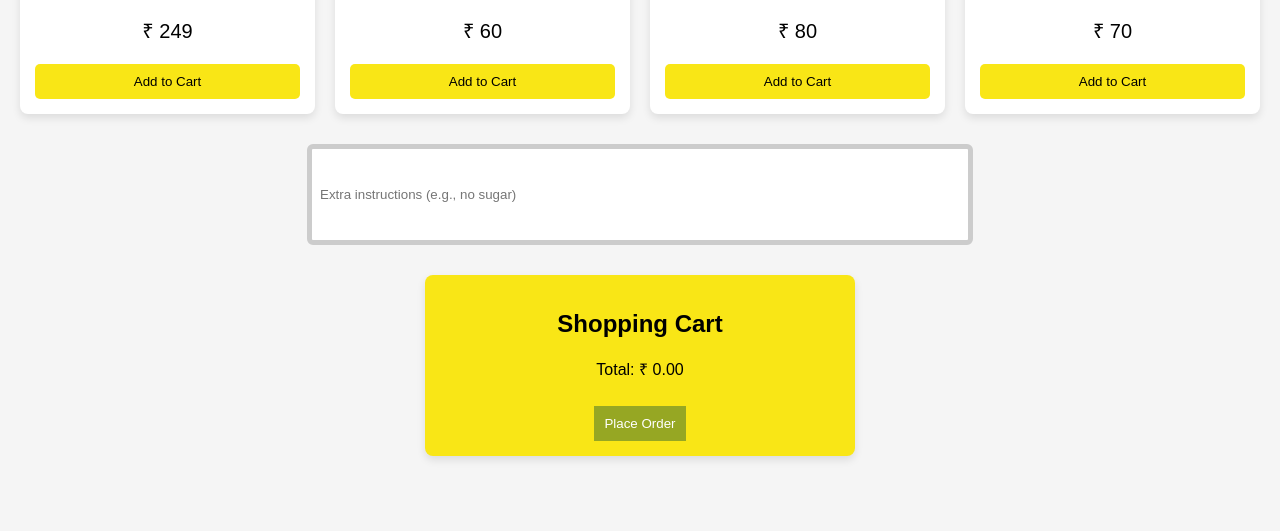
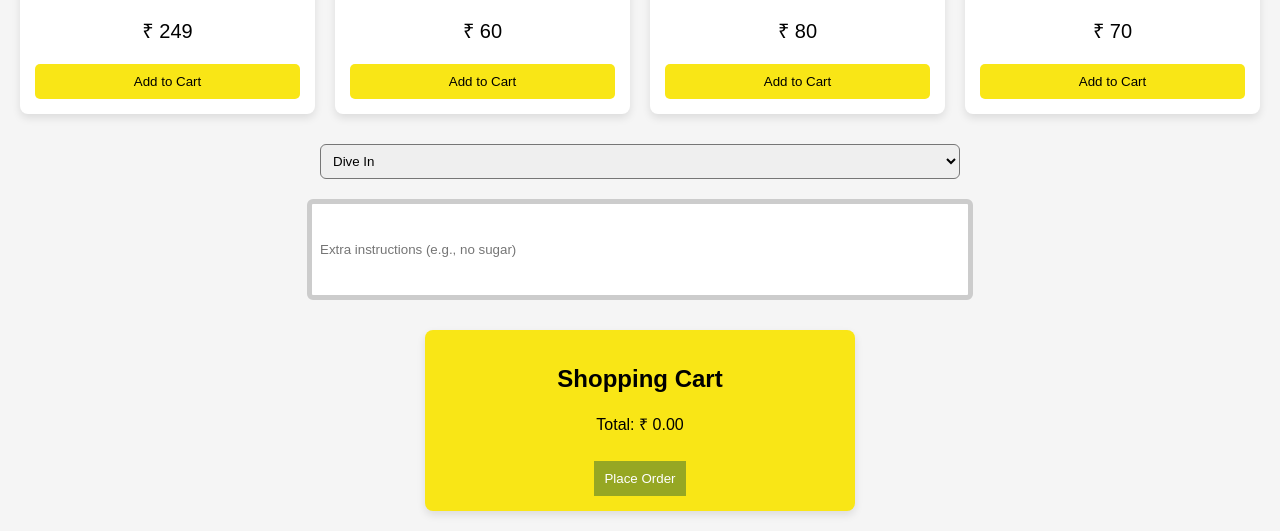
Before and after one commit to sushant8432/menu2, a plain HTML site: page index.html in a window 1280 px wide. Shown: the part 877-1408 px from the top of the page. Before the commit the page ends 1353 px from the top, so only its background shows below. Drawn offline with Linux system fonts and the light colour scheme.

Commit message:
index.html

```diff
--- a/index.html
+++ b/index.html
@@ -74,6 +74,11 @@
                 <button onclick="addToCart('Rasmalai', 70)">Add to Cart</button>
             </div>
         </div>
+        <label for="checkpoint"></label>
+        <select id="checkpoint" style="width: 50%; padding: 8px; margin: 10px 0; border-radius: 6px;">
+            <option value="dine-in">Dive In</option>
+            <option value="packing">Packing</option>
+        </select>
         <div>
         <input type="text" id="extraInstructions" placeholder="Extra instructions (e.g., no sugar)"
        style="width: 50%; height: 75px; padding: 8px; margin: 10px 0; border-radius: 6px; border: 5px solid #ccc;">
```
